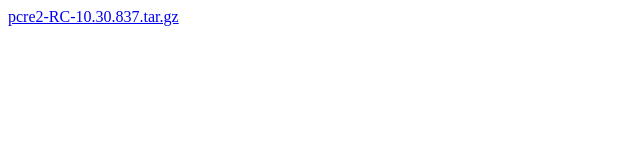
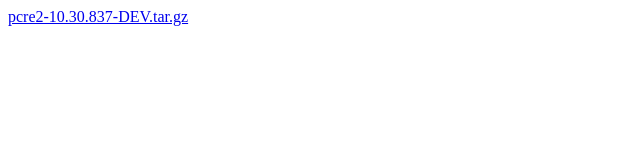
Before and after one commit to wbraswell/pcre2-mirror, a plain HTML site: page index.html in a window 1280 px wide. Shown: the full height of the page, 0-640 px from the left. Drawn offline with Linux system fonts and the light colour scheme.

Commit message:
Rename Files From RC To DEV

```diff
--- a/index.html
+++ b/index.html
@@ -8,7 +8,7 @@
     </head>
 
     <body>
-        <a href="https://github.com/wbraswell/pcre2-mirror/raw/master/backup/pcre2-RC-10.30.837.tar.gz">pcre2-RC-10.30.837.tar.gz</a>
+        <a href="https://github.com/wbraswell/pcre2-mirror/raw/master/backup/pcre2-10.30.837-DEV.tar.gz">pcre2-10.30.837-DEV.tar.gz</a>
         <br>
     </body>
 </html>
```
Also changed, not shown: 2 other files.
